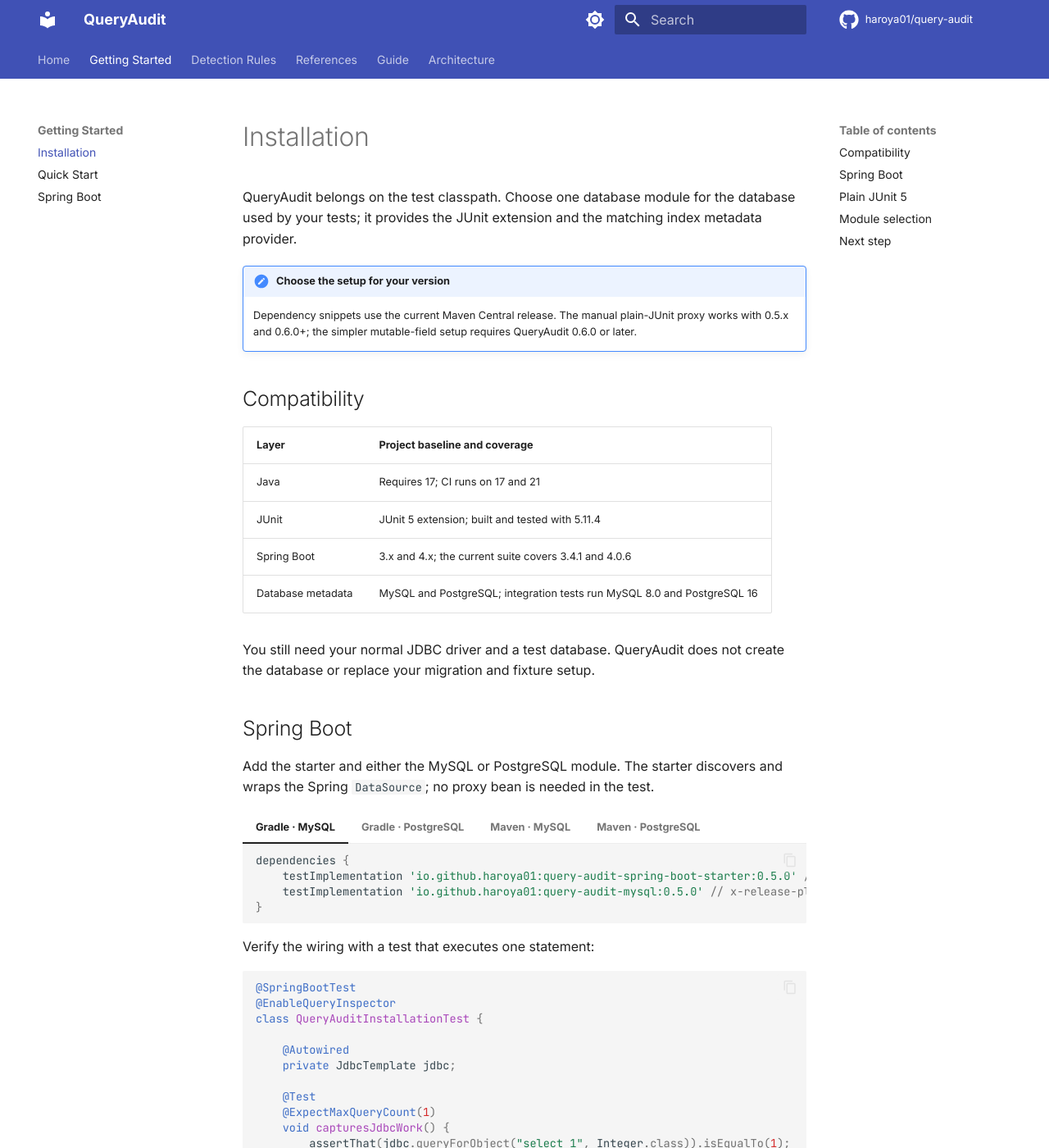
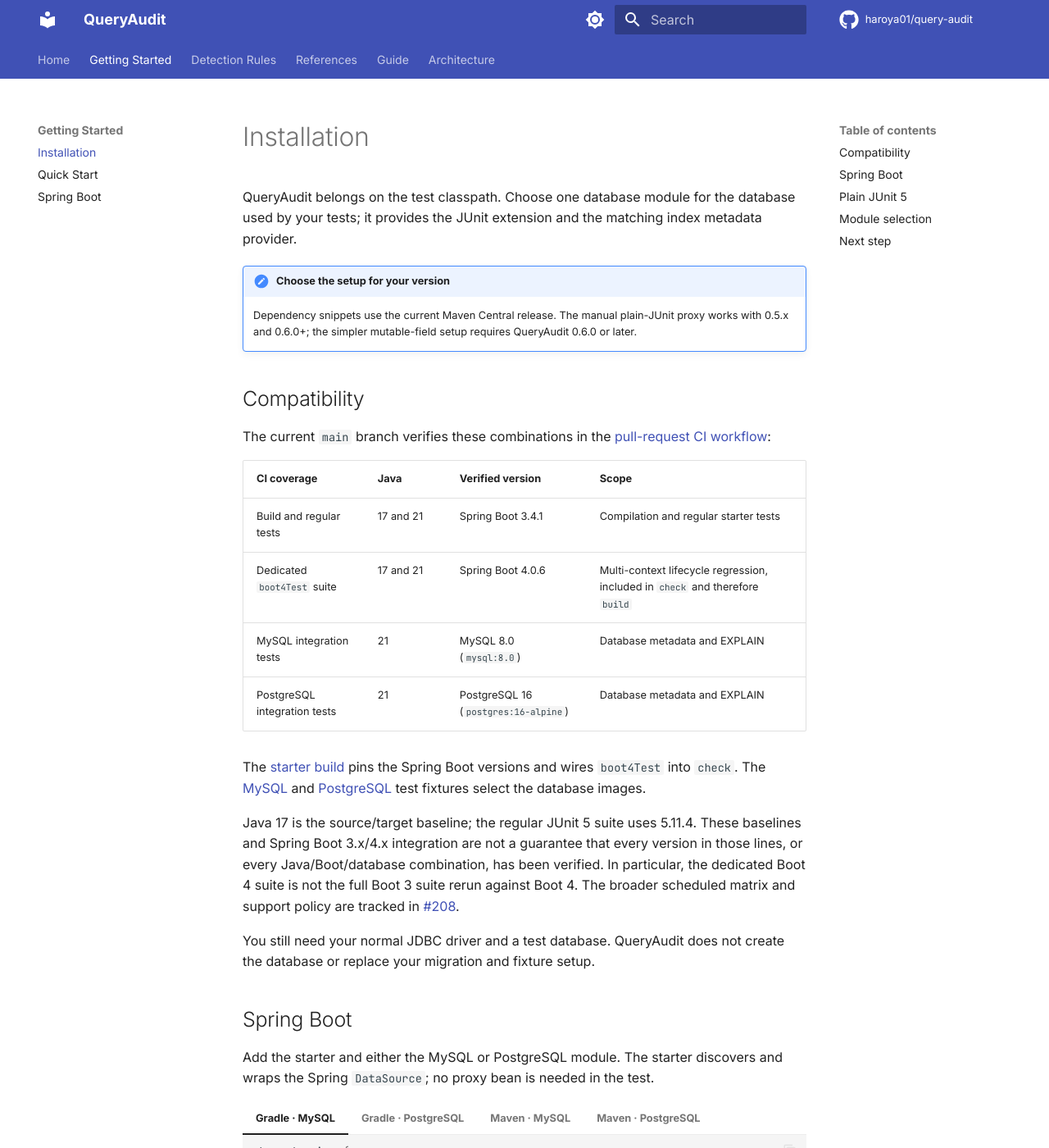
Before and after one commit to haroya01/query-audit, an MkDocs documentation site: the page built from docs/getting-started/installation.md, in a window 1280 px wide and 1400 px high. Shown: the whole window at 82% size. Built offline with MkDocs 1.6.1 and Material for MkDocs 9.7.7, drawn with Linux system fonts in a browser that asks for light colours; comment, search, counter and statistics services are not loaded.

Commit message:
docs: clarify CI-verified compatibility
Separate exact tested Java, Spring Boot, and database combinations from broader compatibility claims. Link the CI configuration, version sources, and support-matrix follow-up.

Refs #262

```diff
--- a/docs/getting-started/installation.md
+++ b/docs/getting-started/installation.md
@@ -14,12 +14,28 @@
 
 ## Compatibility
 
-| Layer | Project baseline and coverage |
-|---|---|
-| Java | Requires 17; CI runs on 17 and 21 |
-| JUnit | JUnit 5 extension; built and tested with 5.11.4 |
-| Spring Boot | 3.x and 4.x; the current suite covers 3.4.1 and 4.0.6 |
-| Database metadata | MySQL and PostgreSQL; integration tests run MySQL 8.0 and PostgreSQL 16 |
+The current `main` branch verifies these combinations in the
+[pull-request CI workflow](https://github.com/haroya01/query-audit/blob/main/.github/workflows/ci.yml):
+
+| CI coverage | Java | Verified version | Scope |
+|---|---|---|---|
+| Build and regular tests | 17 and 21 | Spring Boot 3.4.1 | Compilation and regular starter tests |
+| Dedicated `boot4Test` suite | 17 and 21 | Spring Boot 4.0.6 | Multi-context lifecycle regression, included in `check` and therefore `build` |
+| MySQL integration tests | 21 | MySQL 8.0 (`mysql:8.0`) | Database metadata and EXPLAIN |
+| PostgreSQL integration tests | 21 | PostgreSQL 16 (`postgres:16-alpine`) | Database metadata and EXPLAIN |
+
+The [starter build](https://github.com/haroya01/query-audit/blob/main/query-audit-spring-boot-starter/build.gradle)
+pins the Spring Boot versions and wires `boot4Test` into `check`.
+The [MySQL](https://github.com/haroya01/query-audit/blob/main/query-audit-mysql/src/test/java/io/queryaudit/mysql/MySqlIntegrationTest.java)
+and [PostgreSQL](https://github.com/haroya01/query-audit/blob/main/query-audit-postgresql/src/test/java/io/queryaudit/postgresql/PostgreSqlIntegrationTest.java)
+test fixtures select the database images.
+
+Java 17 is the source/target baseline; the regular JUnit 5 suite uses 5.11.4.
+These baselines and Spring Boot 3.x/4.x integration are not a guarantee that every
+version in those lines, or every Java/Boot/database combination, has been verified.
+In particular, the dedicated Boot 4 suite is not the full Boot 3 suite rerun against Boot 4.
+The broader scheduled matrix and support policy are tracked in
+[#208](https://github.com/haroya01/query-audit/issues/208).
 
 You still need your normal JDBC driver and a test database. QueryAudit does not create the
 database or replace your migration and fixture setup.
```
Also changed, not shown: README.md (+26 -8 lines).
